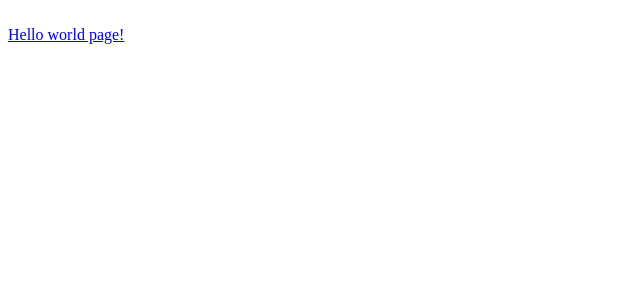
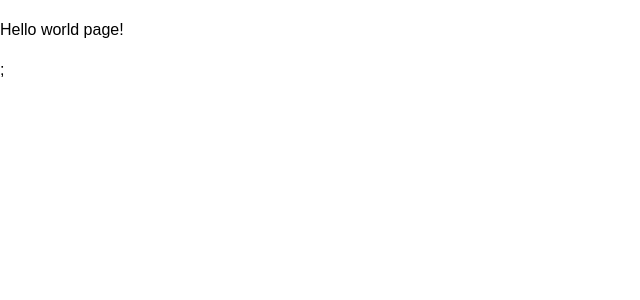
Before and after one commit to VeraKutyavina/kinokus-spa, a Next.js app: page / in a window 1280 px wide. Shown: the top 300 px of the page, without its empty margins (0-640 px from the left). Built offline with nearby package versions, Linux system fonts and the light colour scheme.

Commit message:
Add next app (#4)

```diff
--- /dev/null
+++ b/app/layout.tsx
@@ -0,0 +1,20 @@
+import { FC, PropsWithChildren } from 'react';
+import type { Metadata } from 'next';
+import { ThemeContext } from 'components/shared/contexts/ThemeContext/ThemeContext';
+
+export const metadata: Metadata = {
+  title: 'Кинокусь',
+  description: 'Кинокусь - Добро пожаловать!',
+};
+
+const RootLayout: FC<PropsWithChildren> = ({ children }) => {
+  return (
+    <html lang="ru">
+      <body>
+        <ThemeContext>{children}</ThemeContext>;
+      </body>
+    </html>
+  );
+};
+
+export default RootLayout;
--- a/pages/index.tsx
+++ b/app/page.tsx
@@ -1,8 +1,12 @@
+'use client';
+
 const TSComponent = () => {
   return (
     <div className="App">
       <br />
-      <a href="/WithoutTS">Hello world page!</a>
+      <a style={{ color: 'black' }} href="/WithoutTS">
+        Hello world page!
+      </a>
       <br />
       <br />
     </div>
--- /dev/null
+++ b/components/shared/contexts/ThemeContext/ThemeContext.tsx
@@ -0,0 +1,16 @@
+'use client';
+
+import { FC, PropsWithChildren } from 'react';
+import { ThemeProvider } from 'styled-components';
+
+import GlobalStyle from 'public/styles/globalStyles';
+import theme from 'public/styles/theme';
+
+export const ThemeContext: FC<PropsWithChildren> = ({ children }) => {
+  return (
+    <ThemeProvider theme={theme}>
+      <GlobalStyle />
+      {children}
+    </ThemeProvider>
+  );
+};
--- a/public/styles/globalStyles.ts
+++ b/public/styles/globalStyles.ts
@@ -13,13 +13,7 @@ const GlobalStyle = createGlobalStyle`
 html,
 body {
   height: 100%;
-
-  font-size: var(--font-size);
   -webkit-tap-highlight-color: transparent;
-
-  #client-content {
-    filter: var(--colors-filter);
-  }
 }
 
 html {
```
Also changed, not shown: config/types/page.ts (deleted, +0 -10 lines), package.json (+17 -17 lines), pages/_app.js.tsx (deleted, +0 -24 lines), tsconfig.json (+8 -2 lines), 2 other files (tests, documents, lock files or other folders).
